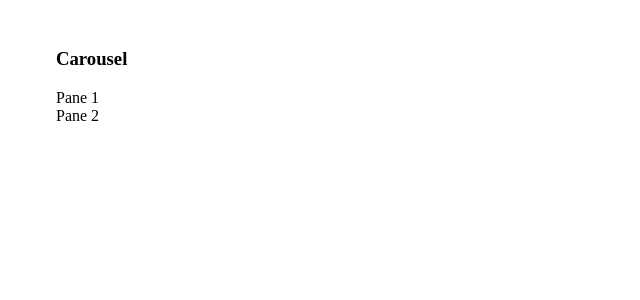
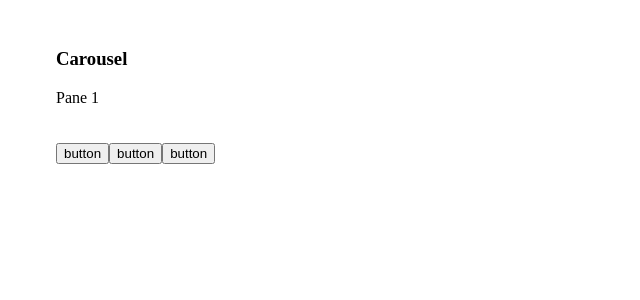
Before and after one commit to denniscual/react-simple-ui, a React (Create React App) app: page / in a window 1280 px wide. Shown: the top 300 px of the page, without its empty margins (0-640 px from the left). Built offline with nearby package versions, Linux system fonts and the light colour scheme.

Commit message:
Adding CarouselIndicators

```diff
--- a/src/App.js
+++ b/src/App.js
@@ -1,8 +1,13 @@
 // @flow
 // An application which caters the new features of React including hooks, memo, lazy, Suspense, and more...
 import React, {
+  Fragment,
+  Children,
+  isValidElement,
   // $FlowFixMe
   Suspense,
+  // $FlowFixMe
+  useMemo,
 } from 'react'
 import type { ChildrenArray, Element } from 'react'
 import styled from 'styled-components'
@@ -16,6 +21,9 @@ const SC = {
     margin: 3em;
     display: ${({ isHide }) => (isHide ? 'none' : 'block')};
   `,
+  carouselPane: styled(RootSC.listItem)`
+    visibility: ${({ active }) => (active ? 'visible' : 'hidden')};
+  `,
 }
 
 // TODO: Create a Carousel Component.
@@ -28,19 +36,59 @@ const SC = {
 //   if he/she wants to have a auto switch mode or disable it.
 // - Provide controls where the user can choose what pane he/she wants to view.
 
+function CarouselIndicators({
+  children,
+  setActive,
+}: {
+  children: ChildrenArray<Element<typeof CarouselPane>>,
+  setActive: Function,
+}) {
+  const carouselIndicators = useMemo(
+    () => {
+      // Create indicator based in the given children array.
+      const indicators = Children.map(children, (child, i) => {
+        const isValid = isValidElement(child)
+        // If valid.
+        if (isValid) {
+          return (
+            <button
+              key={i}
+              onClick={() => {
+                setActive(i)
+              }}
+            >
+              button
+            </button>
+          )
+        }
+        // Else.
+        throw new TypeError('Value is not valid element.')
+      })
+      return <div>{indicators}</div>
+    },
+    [children],
+  )
+  return carouselIndicators
+}
+
+CarouselPane.defaultProps = {
+  active: false,
+}
+
 function CarouselPane({
   children,
+  active,
 }: {
   children: Element<any>,
+  active: boolean,
 }): Element<typeof RootSC.listItem> {
-  return <RootSC.listItem>{children}</RootSC.listItem>
+  return <SC.carouselPane active={active}>{children}</SC.carouselPane>
 }
 
 Carousel.defaultProps = {
-  activeIndex: 5,
+  activeIndex: 0,
 }
 
-// TODO: Try to create a hook which abstract the generic logic of creating tabs and carousel. Use the custom hooks which we just defined.
 function Carousel({
   activeIndex,
   children,
@@ -50,7 +98,15 @@ function Carousel({
 }) {
   const [active, setActive] = useActive(activeIndex)
   const updatedChildren = useUpdateChildrenByActiveIndex(children, active)
-  return <RootSC.list>{updatedChildren}</RootSC.list>
+  // TODO: We need to add styles and animation for our Carousel including indicators.
+  return (
+    <Fragment>
+      <RootSC.list>{updatedChildren}</RootSC.list>
+      <CarouselIndicators setActive={setActive}>
+        {updatedChildren}
+      </CarouselIndicators>
+    </Fragment>
+  )
 }
 
 function App() {
@@ -64,6 +120,9 @@ function App() {
           </CarouselPane>
           <CarouselPane>
             <div>Pane 2</div>
+          </CarouselPane>
+          <CarouselPane>
+            <div>Pane 3</div>
           </CarouselPane>
         </Carousel>
       </SC.section>
```
